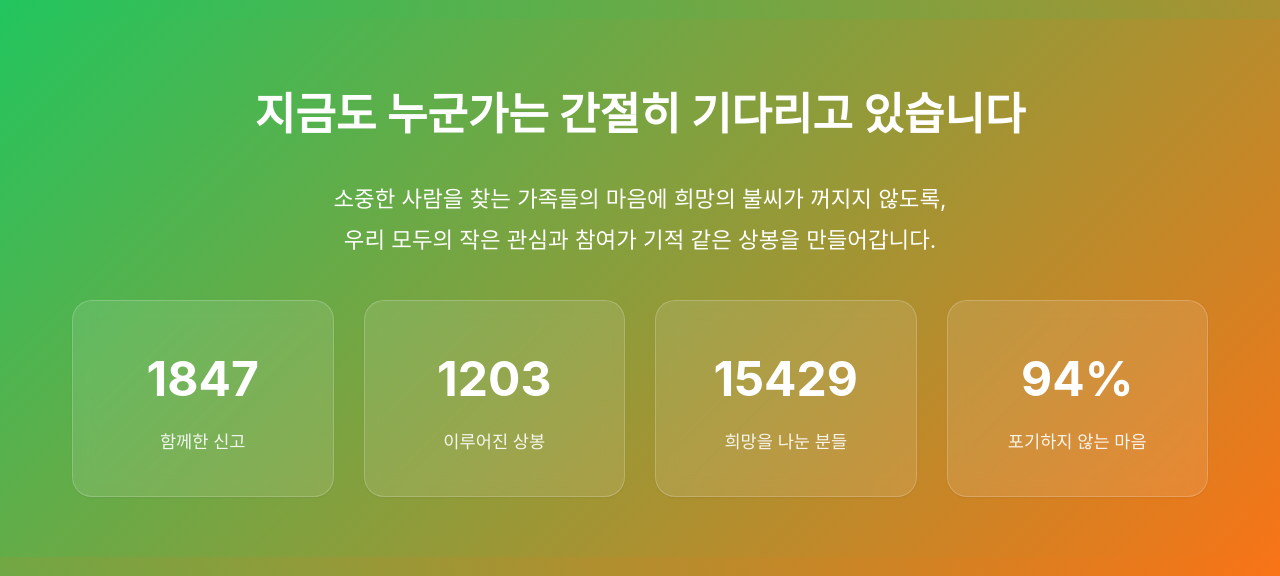
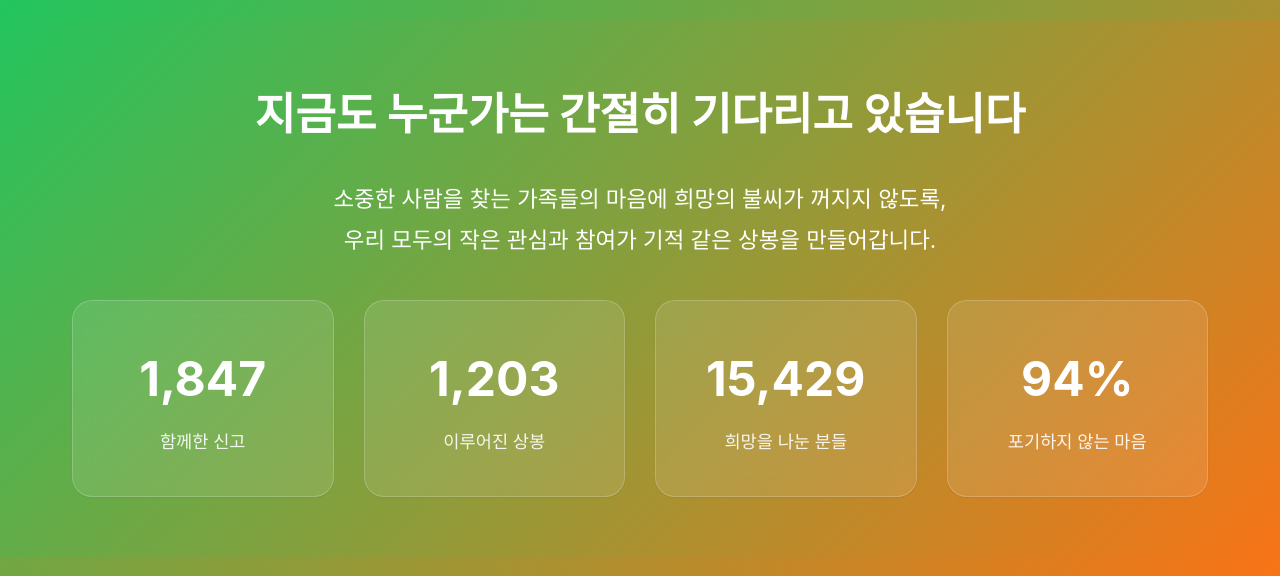
Before and after one commit to ANGIBU/songil, a Flask app: template templates/public/index.html in a window 1280 px wide. Shown: the part 2287-2863 px from the top of the page. Run offline with Flask 3, Linux system fonts and the light colour scheme; the template is opened without the code that fills it, so the values that code supplies are empty; some libraries are stand-ins or nearby versions.

Commit message:
Automated Commit Update at 2025-05-31 16:05:28

```diff
--- a/templates/public/index.html
+++ b/templates/public/index.html
@@ -413,19 +413,19 @@
         </p>
         <div class="stats-grid">
             <div class="stat-item">
-                <div class="stat-number" data-count="1847">1847</div>
+                <div class="stat-number">1,847</div>
                 <div class="stat-label">함께한 신고</div>
             </div>
             <div class="stat-item">
-                <div class="stat-number" data-count="1203">1203</div>
+                <div class="stat-number">1,203</div>
                 <div class="stat-label">이루어진 상봉</div>
             </div>
             <div class="stat-item">
-                <div class="stat-number" data-count="15429">15429</div>
+                <div class="stat-number">15,429</div>
                 <div class="stat-label">희망을 나눈 분들</div>
             </div>
             <div class="stat-item">
-                <div class="stat-number" data-count="94%">94%</div>
+                <div class="stat-number">94%</div>
                 <div class="stat-label">포기하지 않는 마음</div>
             </div>
         </div>
```
Also changed, not shown: static/js/index.js (+3 -43 lines).
